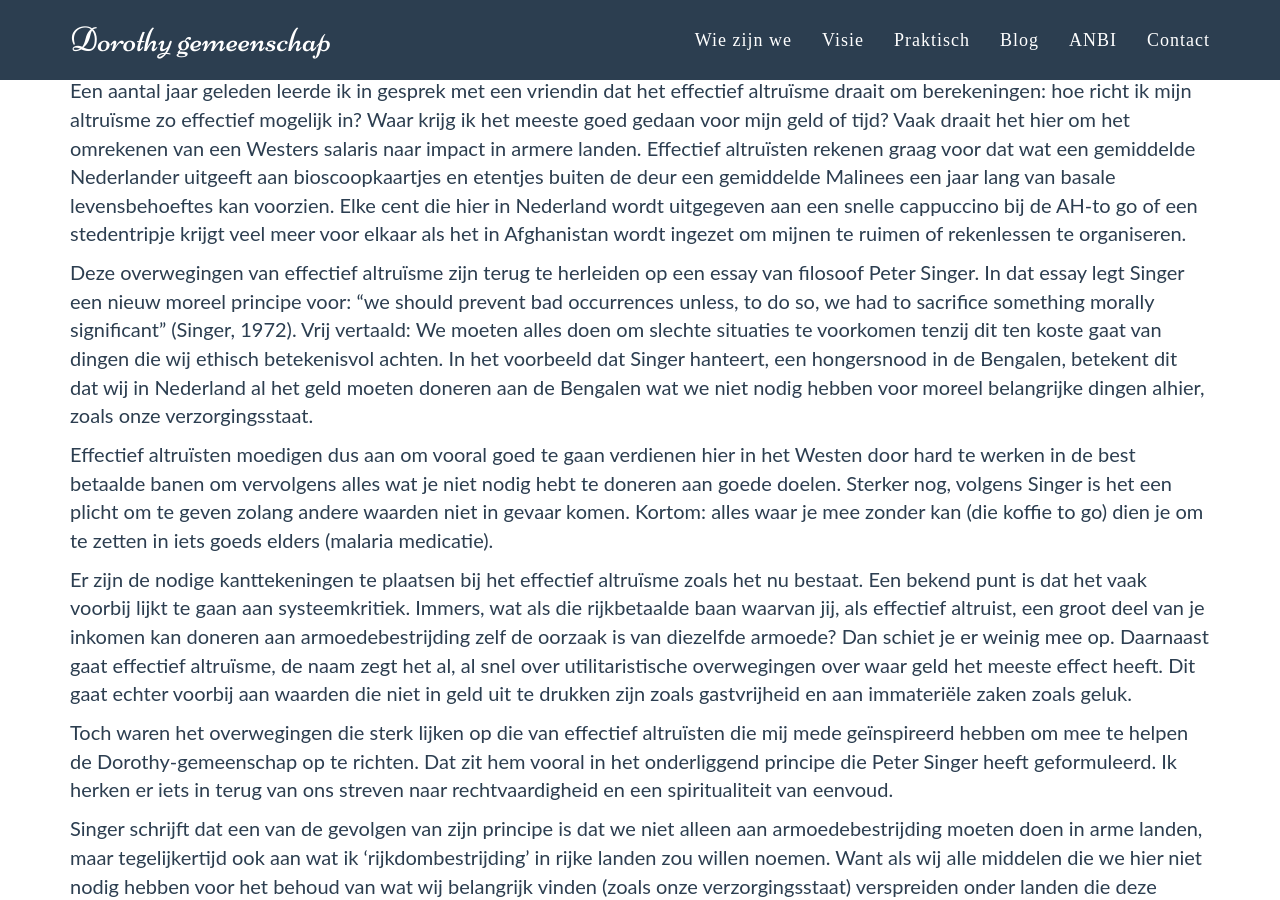
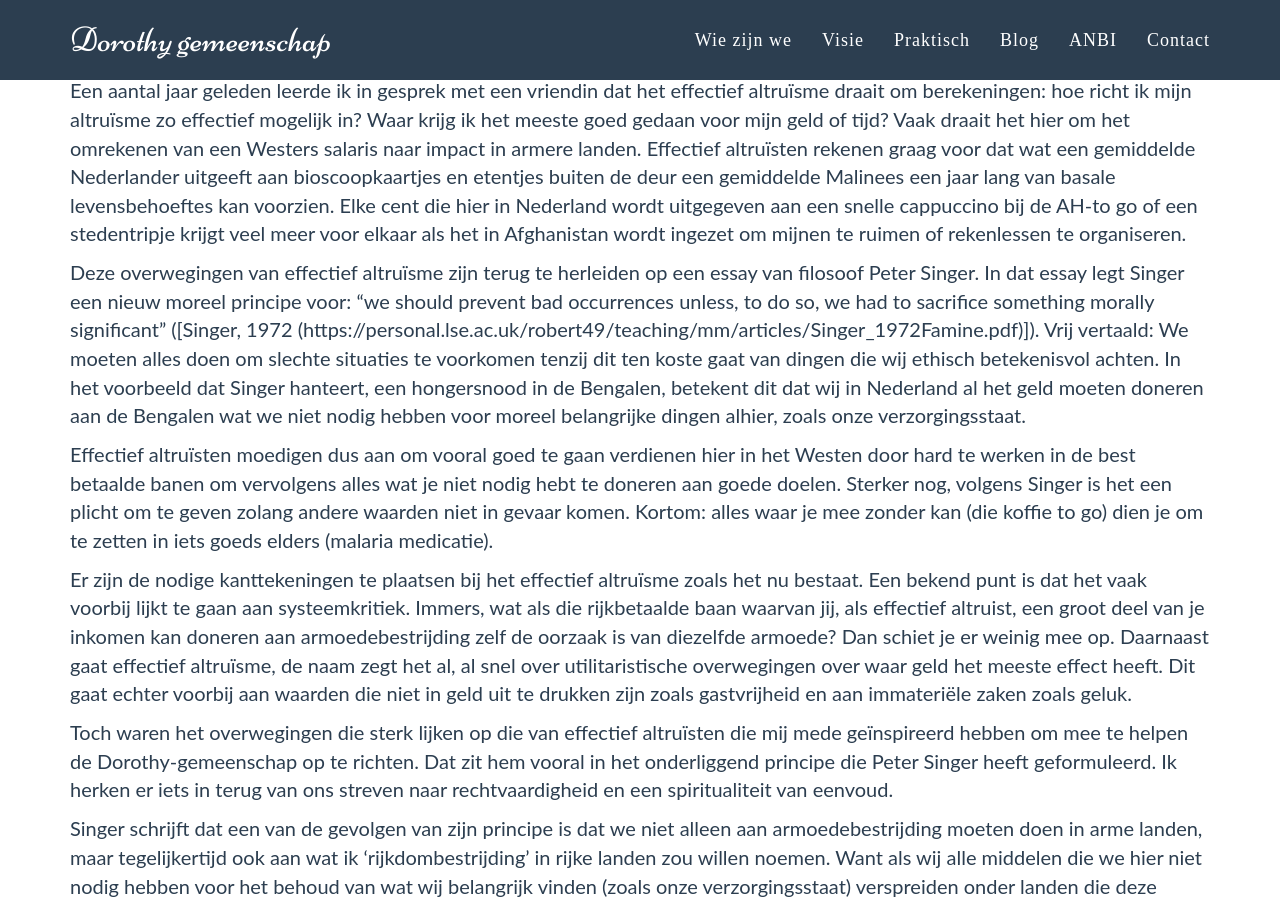
Before and after one commit to dorothygemeenschap/dorothygemeenschap.github.io, a Jekyll site: the page built from _posts/2021-09-14-Effectief-altruisme.md, in a window 1280 px wide and 900 px high, scrolled down 410 px. Built offline with Jekyll 4.4.1, drawn with Linux system fonts in a browser that asks for light colours; some web fonts are replaced; some of the changed lines change nothing that is shown.

Commit message:
Update 2021-09-14-Effectief-altruisme.md

```diff
--- a/_posts/2021-09-14-Effectief-altruisme.md
+++ b/_posts/2021-09-14-Effectief-altruisme.md
@@ -10,7 +10,7 @@ Ethiek draait, mijn inziens, om de vraag: hoe moet ik leven? Het lijkt een simpe
 
 Een aantal jaar geleden leerde ik in gesprek met een vriendin dat het effectief altruïsme draait om berekeningen: hoe richt ik mijn altruïsme zo effectief mogelijk in? Waar krijg ik het meeste goed gedaan voor mijn geld of tijd? Vaak draait het hier om het omrekenen van een Westers salaris naar impact in armere landen. Effectief altruïsten rekenen graag voor dat wat een gemiddelde Nederlander uitgeeft aan bioscoopkaartjes en etentjes buiten de deur een gemiddelde Malinees een jaar lang van basale levensbehoeftes kan voorzien. Elke cent die hier in Nederland wordt uitgegeven aan een snelle cappuccino bij de AH-to go of een stedentripje krijgt veel meer voor elkaar als het in Afghanistan wordt ingezet om mijnen te ruimen of rekenlessen te organiseren.
 
-Deze overwegingen van effectief altruïsme zijn terug te herleiden op een essay van filosoof Peter Singer. In dat essay legt Singer een nieuw moreel principe voor: “we should prevent bad occurrences unless, to do so, we had to sacrifice something morally significant” (Singer, 1972). Vrij vertaald: We moeten alles doen om slechte situaties te voorkomen tenzij dit ten koste gaat van dingen die wij ethisch betekenisvol achten. In het voorbeeld dat Singer hanteert, een hongersnood in de Bengalen, betekent dit dat wij in Nederland al het geld moeten doneren aan de Bengalen wat we niet nodig hebben voor moreel belangrijke dingen alhier, zoals onze verzorgingsstaat.
+Deze overwegingen van effectief altruïsme zijn terug te herleiden op een essay van filosoof Peter Singer. In dat essay legt Singer een nieuw moreel principe voor: “we should prevent bad occurrences unless, to do so, we had to sacrifice something morally significant” ([Singer, 1972 (https://personal.lse.ac.uk/robert49/teaching/mm/articles/Singer_1972Famine.pdf)]). Vrij vertaald: We moeten alles doen om slechte situaties te voorkomen tenzij dit ten koste gaat van dingen die wij ethisch betekenisvol achten. In het voorbeeld dat Singer hanteert, een hongersnood in de Bengalen, betekent dit dat wij in Nederland al het geld moeten doneren aan de Bengalen wat we niet nodig hebben voor moreel belangrijke dingen alhier, zoals onze verzorgingsstaat.
 
 Effectief altruïsten moedigen dus aan om vooral goed te gaan verdienen hier in het Westen door hard te werken in de best betaalde banen om vervolgens alles wat je niet nodig hebt te doneren aan goede doelen. Sterker nog, volgens Singer is het een plicht om te geven zolang andere waarden niet in gevaar komen. Kortom: alles waar je mee zonder kan (die koffie to go) dien je om te zetten in iets goeds elders (malaria medicatie).
 
```
